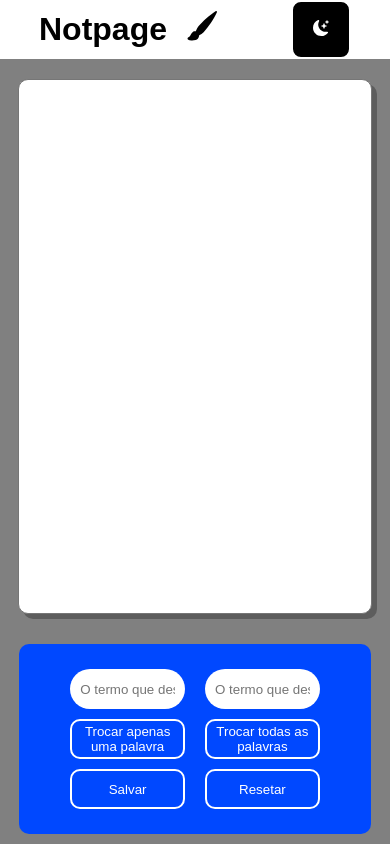
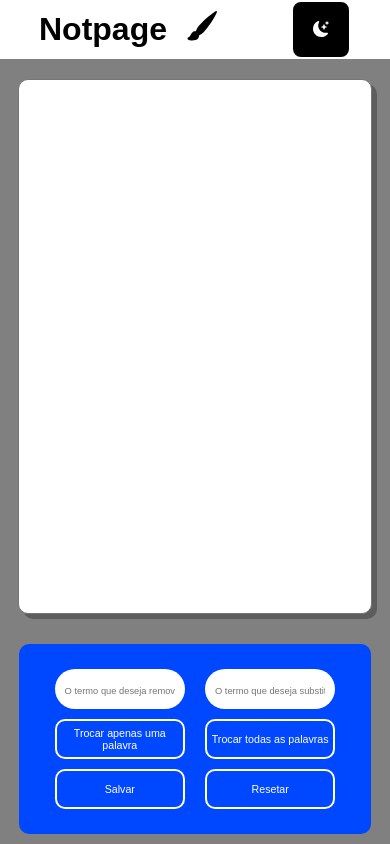
Before and after one commit to VSRohod/NotePage, a plain HTML site: page index.html in a window 390 px wide. Drawn offline with Linux system fonts and the light colour scheme.

Commit message:
@Media cofigurado
Colocando responsividade para o site

```diff
--- /dev/null
+++ b/css/@mediaMobile.css
@@ -0,0 +1,11 @@
+::-webkit-input-placeholder{
+    font-size: 7pt;
+}
+
+.changeGroup{
+    width: 90%;
+}
+
+button{
+    font-size: 8pt;
+}
--- a/css/index.css
+++ b/css/index.css
@@ -97,8 +97,3 @@ button{
     color: white;
     background-color: transparent;
 }
-
-button:hover{
-    width: 205px;
-    height: 43px;
-}
--- a/css/themes.css
+++ b/css/themes.css
@@ -20,12 +20,12 @@
 .buttonLight:hover{
     background-color: white;
     color: rgb(0, 72, 255);
-    transition: 1s;
+    transition: 0.5s;
 }
 
 .buttonThemeLight{
     background-color: black;
-    transition: 1s;
+    transition: 0.5s;
 }
 
 /* DARK THEME */
@@ -50,10 +50,10 @@
 .buttonDark:hover{
     background-color: #c9d4f1 ;
     color: rgb(38, 35, 35);
-    transition: 1s;
+    transition: 0.5s;
 }
 
 .buttonThemeDark{
     background-color: white;
-    transition: 1s;
+    transition: 0.5s;
 }
--- a/index.html
+++ b/index.html
@@ -6,6 +6,7 @@
     <title>NotePage</title>
     <link rel="stylesheet" href="css/index.css">
     <link rel="stylesheet" href="css/themes.css">
+    <link rel="stylesheet" href="css/@mediaMobile.css" media="screen and (max-width : 730px)">
     <link rel="shortcut icon" href="img/logo.svg" type="image/x-icon">
 </head>
 <body>
```
